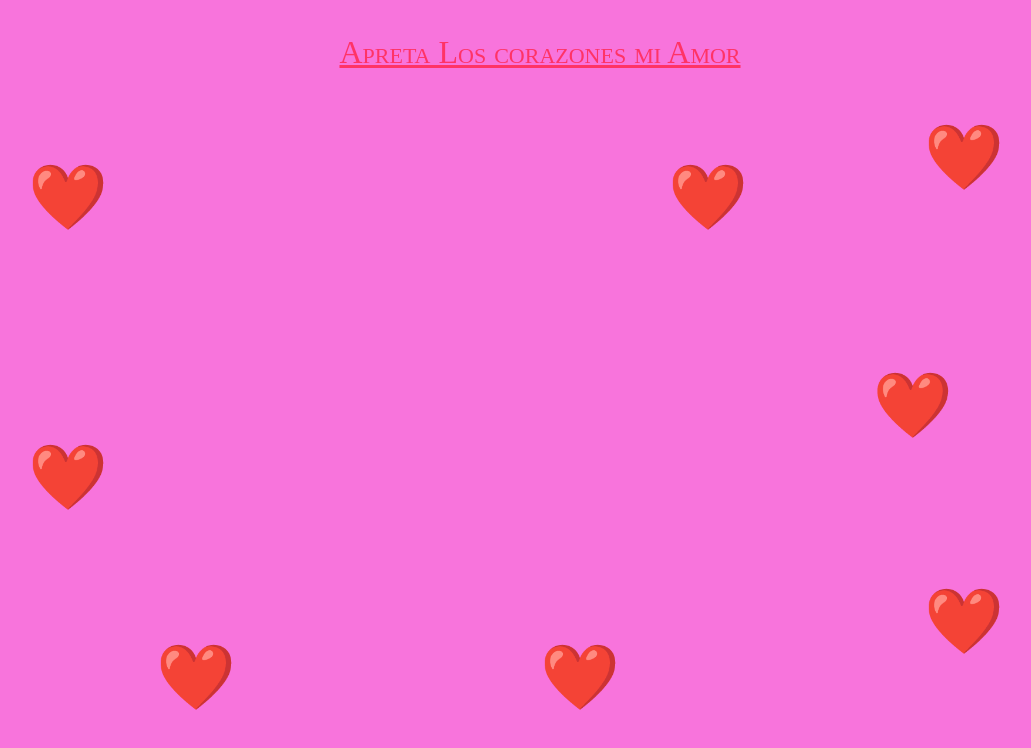
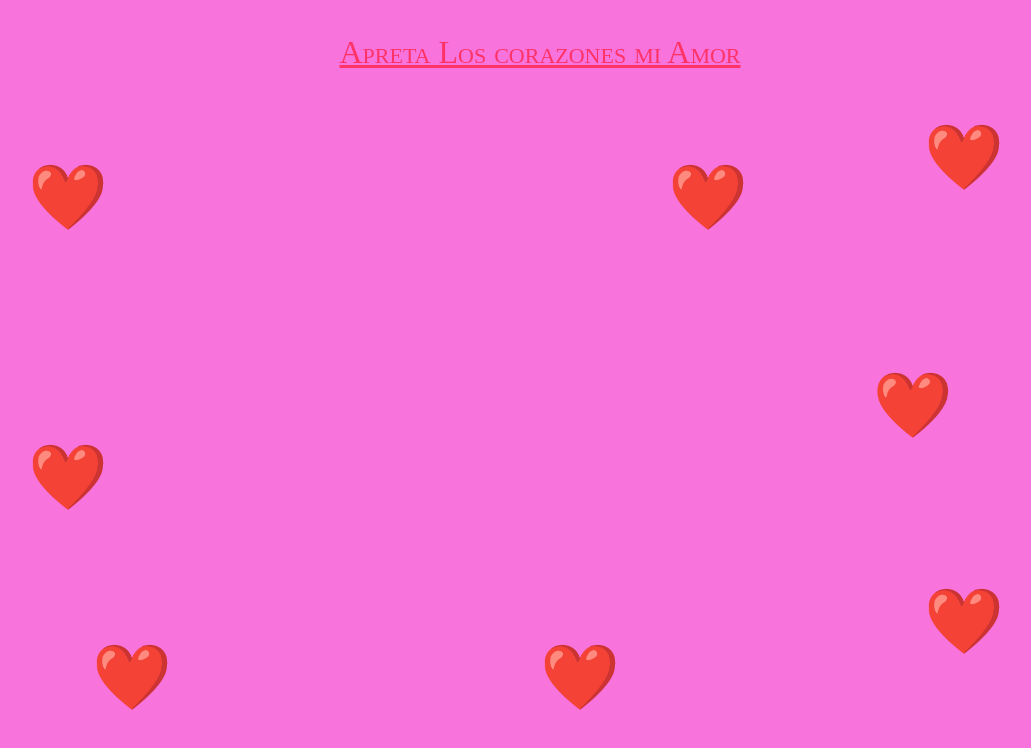
Before and after one commit to HernanProtolongo/HernanProtolongo.github.io, a plain HTML site: page index.html in a window 1280 px wide. Shown: the whole page, without its empty margins (100-1131 px from the left). Drawn offline with Linux system fonts and the light colour scheme.

Commit message:
Update index.html

```diff
--- a/index.html
+++ b/index.html
@@ -80,7 +80,7 @@
             { top: '20%', left: '60%' },
             { top: '55%', left: '10%' },
             { top: '46%', left: '76%' },
-            { top: '80%', left: '20%' },
+            { top: '80%', left: '15%' },
             { top: '73%', left: '80%' },
             { top: '80%', left: '50%' }
         ];
```
